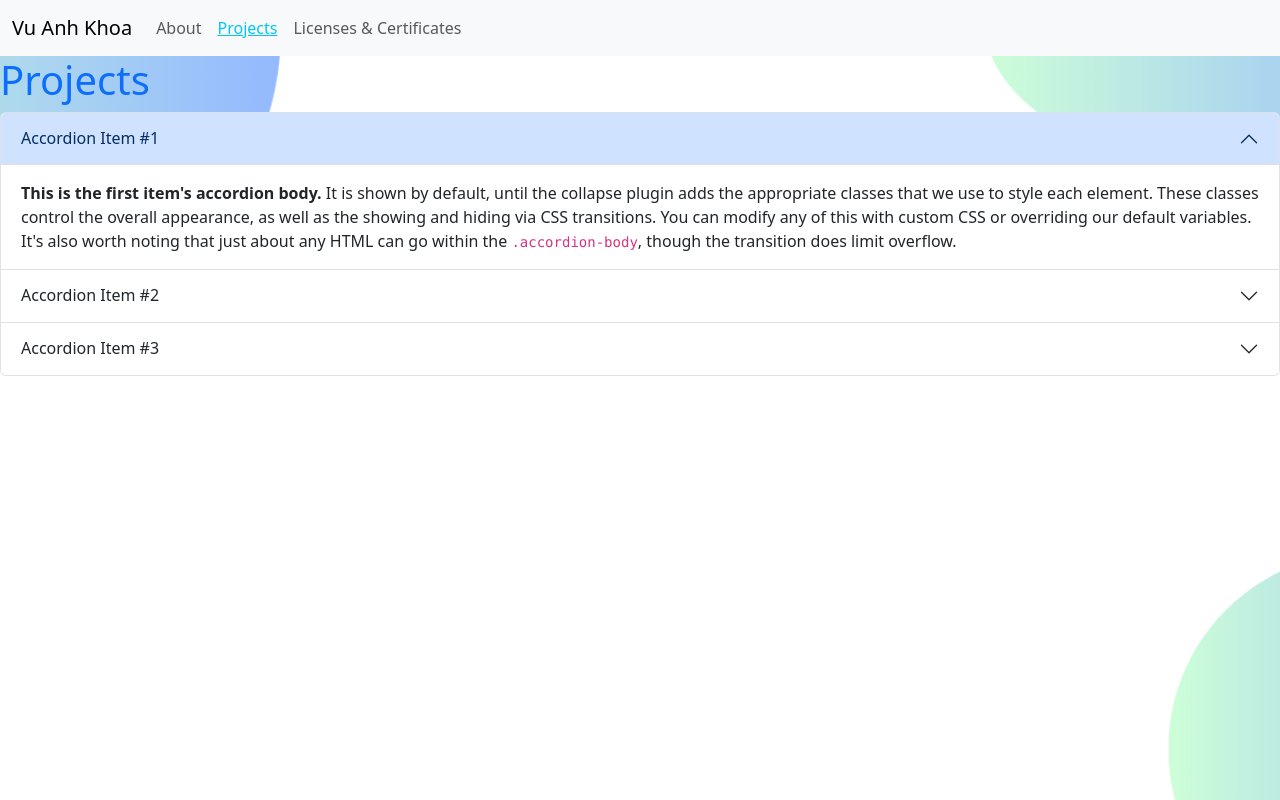
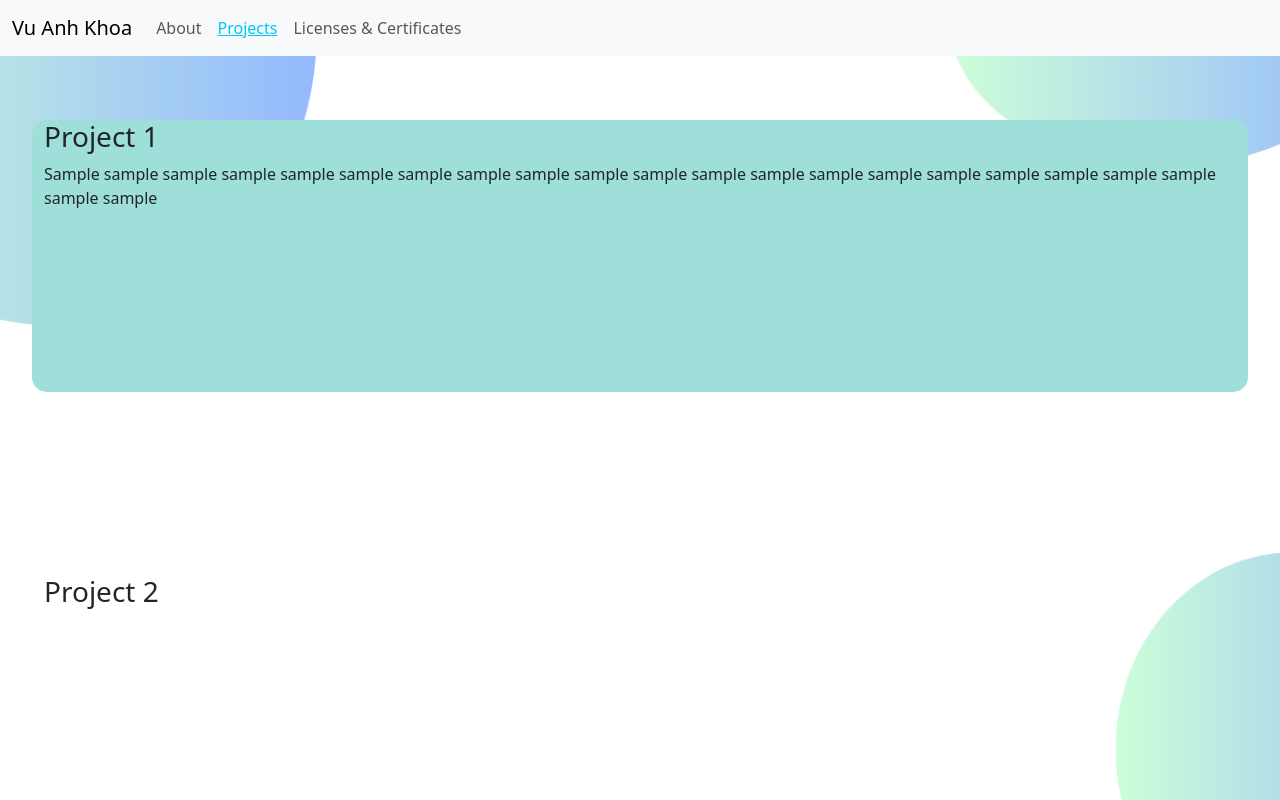
Before and after one commit to VuKhoa23/Portfolio, a Next.js app: page /projects in a window 1280 px wide. Built offline with nearby package versions, Linux system fonts and the light colour scheme.

Commit message:
Edit background

```diff
--- a/app/about/page.module.css
+++ b/app/about/page.module.css
@@ -2,8 +2,10 @@
     height: fit-content;
 }
 
-.introduce-section p1 {
-    font-weight: bold;
+.introduce-section p {
+    width: 70%;
+    font-size: 1.2rem;
+    text-wrap: balance;
 }
 
 .main {
--- a/app/layout.js
+++ b/app/layout.js
@@ -21,7 +21,7 @@ export default function RootLayout({ children }) {
           <Image
             src={backgroundImg}
             layout="fill"
-            objectFit="cover"
+            objectFit="fill"
             quality={100}
           />
         </div>
--- a/app/projects/page.js
+++ b/app/projects/page.js
@@ -1,3 +1,5 @@
+import classes from './page.module.css'
+
 export const metadata = {
   title: "Khoa Vu - Projects",
   description: "Porfolio",
@@ -6,102 +8,15 @@ export const metadata = {
 export default function Projects() {
   return (
     <>
-      <h1 className="text-primary">Projects</h1>
-      <div class="accordion" id="accordionExample">
-        <div class="accordion-item">
-          <h2 class="accordion-header" id="headingOne">
-            <button
-              class="accordion-button"
-              type="button"
-              data-bs-toggle="collapse"
-              data-bs-target="#collapseOne"
-              aria-expanded="true"
-              aria-controls="collapseOne"
-            >
-              Accordion Item #1
-            </button>
-          </h2>
-          <div
-            id="collapseOne"
-            class="accordion-collapse collapse show"
-            aria-labelledby="headingOne"
-            data-bs-parent="#accordionExample"
-          >
-            <div class="accordion-body">
-              <strong>This is the first item&apos;s accordion body.</strong> It is
-              shown by default, until the collapse plugin adds the appropriate
-              classes that we use to style each element. These classes control
-              the overall appearance, as well as the showing and hiding via CSS
-              transitions. You can modify any of this with custom CSS or
-              overriding our default variables. It&apos;s also worth noting that just
-              about any HTML can go within the <code>.accordion-body</code>,
-              though the transition does limit overflow.
-            </div>
-          </div>
+      <container className={classes.main + " row"}>
+        <div className={"col-12 " + classes.project}>
+          <h3>Project 1</h3>
+          <p>Sample sample sample sample sample sample sample sample sample sample sample sample sample sample sample sample sample sample sample sample sample sample</p>
         </div>
-        <div class="accordion-item">
-          <h2 class="accordion-header" id="headingTwo">
-            <button
-              class="accordion-button collapsed"
-              type="button"
-              data-bs-toggle="collapse"
-              data-bs-target="#collapseTwo"
-              aria-expanded="false"
-              aria-controls="collapseTwo"
-            >
-              Accordion Item #2
-            </button>
-          </h2>
-          <div
-            id="collapseTwo"
-            class="accordion-collapse collapse"
-            aria-labelledby="headingTwo"
-            data-bs-parent="#accordionExample"
-          >
-            <div class="accordion-body">
-              <strong>This is the second item&apos;s accordion body.</strong> It is
-              hidden by default, until the collapse plugin adds the appropriate
-              classes that we use to style each element. These classes control
-              the overall appearance, as well as the showing and hiding via CSS
-              transitions. You can modify any of this with custom CSS or
-              overriding our default variables. It&apos;s also worth noting that just
-              about any HTML can go within the <code>.accordion-body</code>,
-              though the transition does limit overflow.
-            </div>
-          </div>
+        <div className="col-8">
+          <h3>Project 2</h3>
         </div>
-        <div class="accordion-item">
-          <h2 class="accordion-header" id="headingThree">
-            <button
-              class="accordion-button collapsed"
-              type="button"
-              data-bs-toggle="collapse"
-              data-bs-target="#collapseThree"
-              aria-expanded="false"
-              aria-controls="collapseThree"
-            >
-              Accordion Item #3
-            </button>
-          </h2>
-          <div
-            id="collapseThree"
-            class="accordion-collapse collapse"
-            aria-labelledby="headingThree"
-            data-bs-parent="#accordionExample"
-          >
-            <div class="accordion-body">
-              <strong>This is the third item&apos;s accordion body.</strong> It is
-              hidden by default, until the collapse plugin adds the appropriate
-              classes that we use to style each element. These classes control
-              the overall appearance, as well as the showing and hiding via CSS
-              transitions. You can modify any of this with custom CSS or
-              overriding our default variables. It&apos;s also worth noting that just
-              about any HTML can go within the <code>.accordion-body</code>,
-              though the transition does limit overflow.
-            </div>
-          </div>
-        </div>
-      </div>
+      </container>
     </>
   );
 }
--- /dev/null
+++ b/app/projects/page.module.css
@@ -0,0 +1,11 @@
+.main {
+    margin: 2rem;
+    margin-top: 4rem;
+    height: 85%;
+}
+
+.project{
+    background-color: rgb(158, 223, 217);
+    height: 40%;
+    border-radius: 15px;
+}
```
Also changed, not shown: app/about/page.js (+10 -5 lines).
